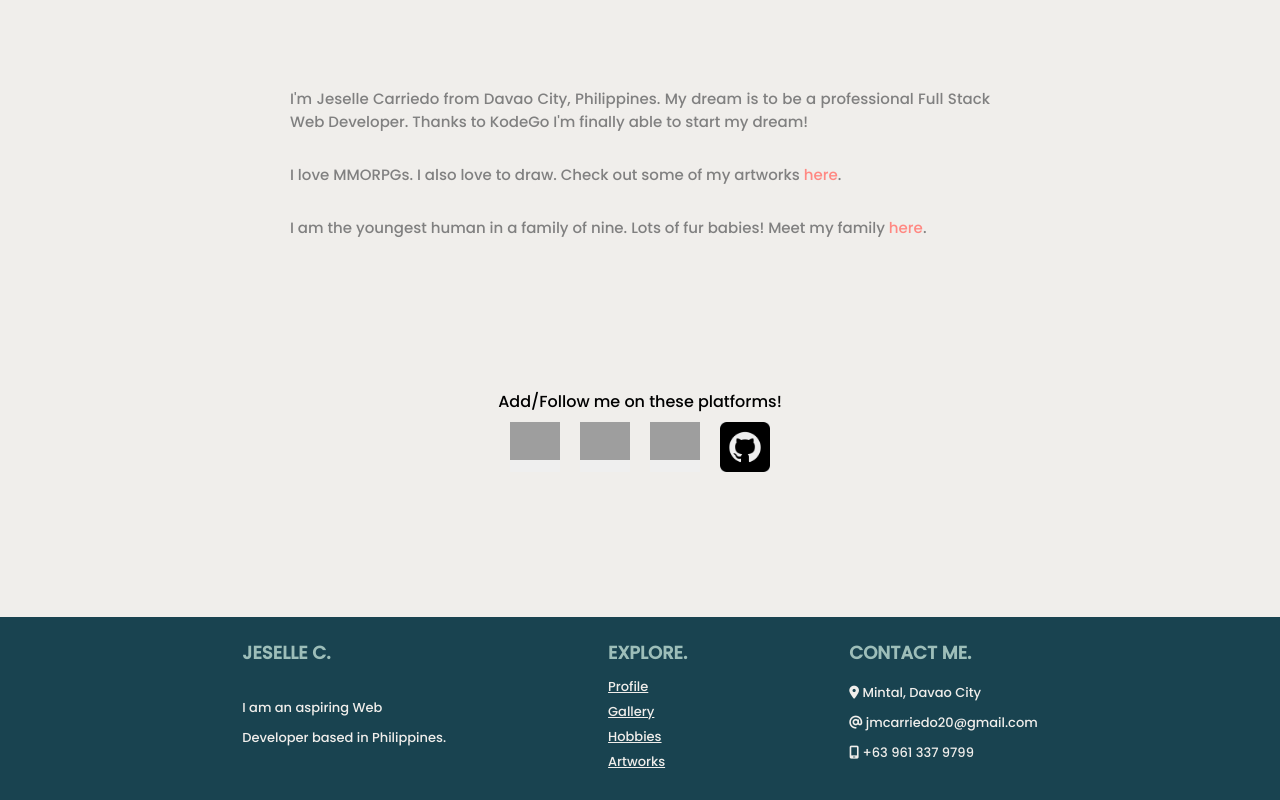
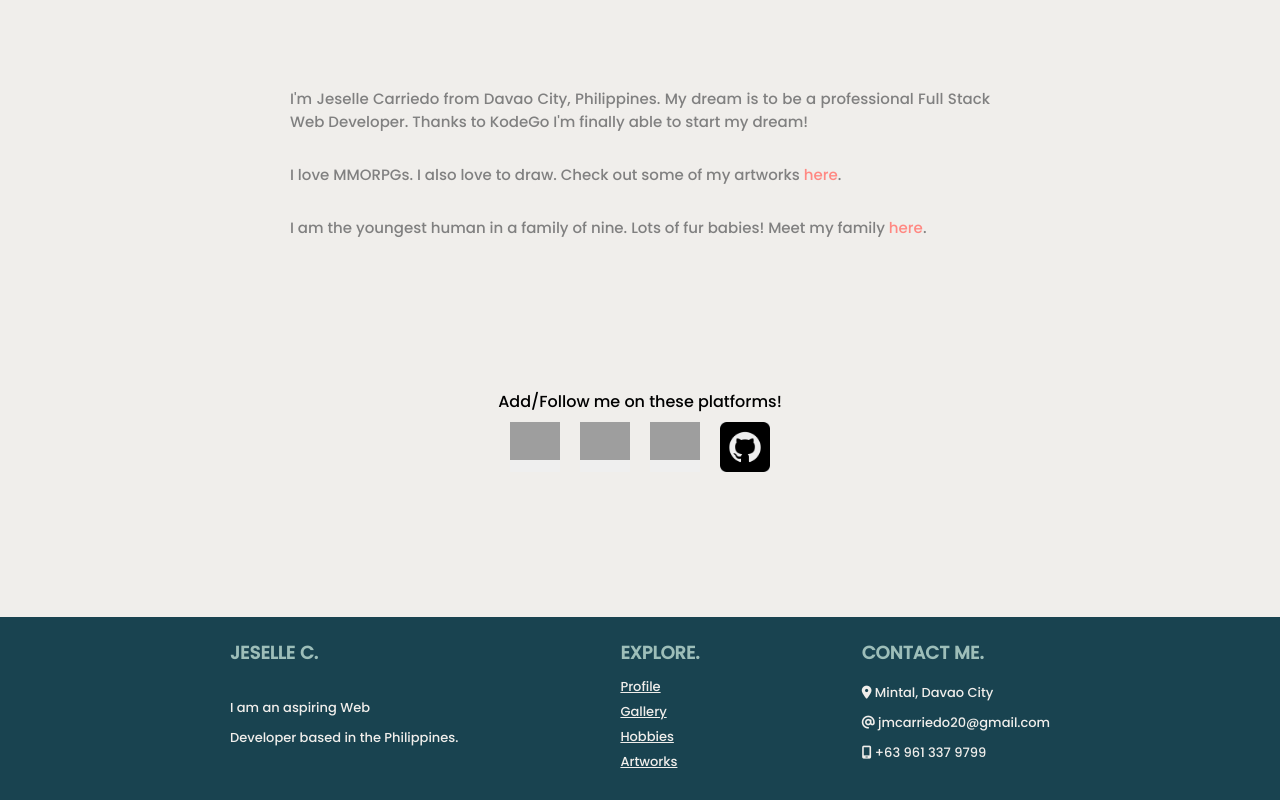
Before and after one commit to jkimberlyc/PersonalBlog, a plain HTML site: page Carriedo_profile.html in a window 1280 px wide. Shown: the part 1184-1984 px from the top of the page. Drawn offline with Linux system fonts and the light colour scheme; grey boxes are pictures that could not be loaded.

Commit message:
Update Carriedo_profile.html

```diff
--- a/Carriedo_profile.html
+++ b/Carriedo_profile.html
@@ -101,7 +101,7 @@
                 <tr>
                     <td>
                         <div class="about">
-                            <div class="footer-details">I am an aspiring Web <br>Developer based in Philippines.</div>
+                            <div class="footer-details">I am an aspiring Web <br>Developer based in the Philippines.</div>
                         </div>
                     </td>
 
```
